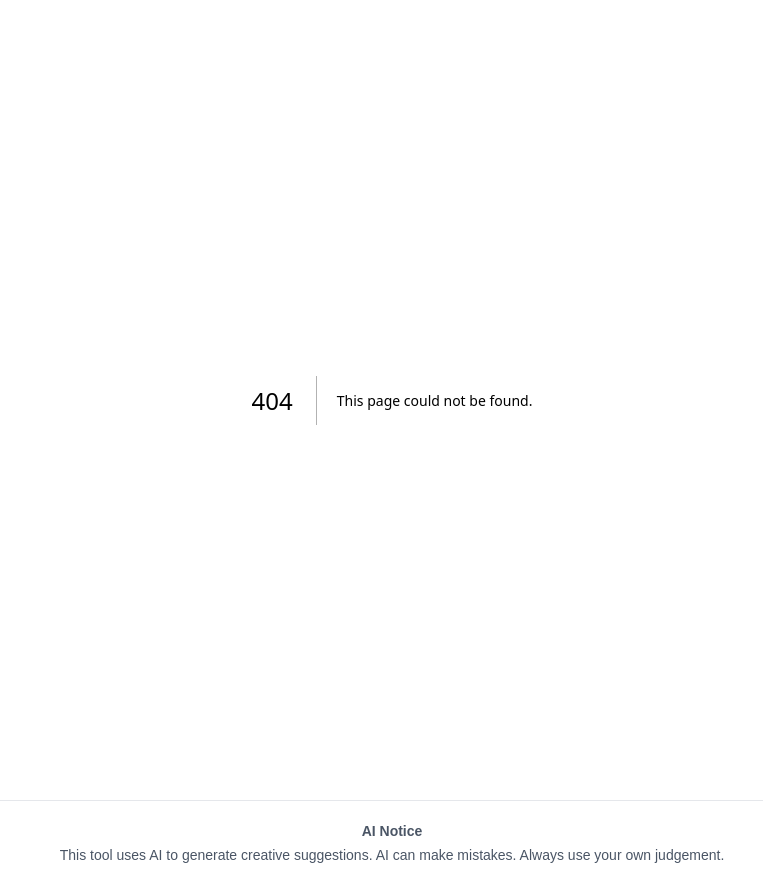
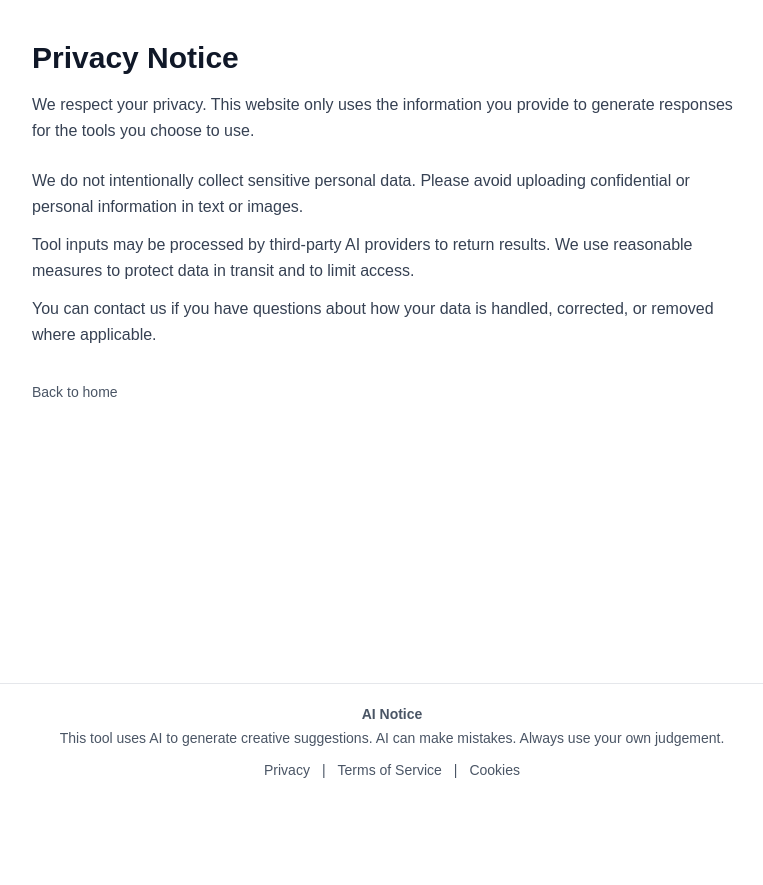
Before and after one commit to MichelleTSlee/art-title-generator, a Next.js app: page /privacy in a window 1280 px wide. Before the commit this address had no page. Shown: the whole page, without its empty margins (248-1011 px from the left). After the commit the page ends 800 px from the top, so only its background shows below. Built offline with nearby package versions, Linux system fonts and the light colour scheme.

Commit message:
Added ToS etc.

```diff
--- /dev/null
+++ b/src/app/cookies/page.tsx
@@ -0,0 +1,30 @@
+import Link from "next/link";
+
+export default function CookiesPage() {
+  return (
+    <main className="mx-auto max-w-3xl px-4 py-10 sm:px-6">
+      <h1 className="text-2xl sm:text-3xl font-semibold text-gray-900">Cookies</h1>
+      <p className="mt-4 text-gray-700 leading-relaxed">
+        This website may use essential cookies or similar technologies to help the site function and improve reliability.
+      </p>
+
+      <section className="mt-6 space-y-3 text-gray-700 leading-relaxed">
+        <p>
+          We do not use cookies to build detailed advertising profiles. Any analytics, where enabled, are used to understand general usage patterns.
+        </p>
+        <p>
+          You can control cookies through your browser settings, including blocking or deleting them. Some site features may not work correctly if cookies are disabled.
+        </p>
+        <p>
+          Continued use of the website indicates acceptance of this cookies notice.
+        </p>
+      </section>
+
+      <p className="mt-8">
+        <Link href="/" className="text-sm text-gray-600 hover:text-gray-900 hover:underline underline-offset-2">
+          Back to home
+        </Link>
+      </p>
+    </main>
+  );
+}
--- a/src/app/layout.tsx
+++ b/src/app/layout.tsx
@@ -1,5 +1,6 @@
 import "./globals.css";
 import type { Metadata } from "next";
+import Link from "next/link";
 
 export const metadata: Metadata = {
   title: "Abstract Horizons Tools",
@@ -28,6 +29,27 @@ export default function RootLayout({
             <p className="mt-1 max-w-3xl mx-auto">
               This tool uses AI to generate creative suggestions. AI can make mistakes. Always use your own judgement.
             </p>
+            <nav aria-label="Legal links" className="mt-3">
+              <ul className="flex flex-wrap items-center justify-center gap-x-3 gap-y-1 text-sm">
+                <li>
+                  <Link href="/privacy" className="hover:text-gray-900 underline-offset-2 hover:underline">
+                    Privacy
+                  </Link>
+                </li>
+                <li aria-hidden="true">|</li>
+                <li>
+                  <Link href="/terms" className="hover:text-gray-900 underline-offset-2 hover:underline">
+                    Terms of Service
+                  </Link>
+                </li>
+                <li aria-hidden="true">|</li>
+                <li>
+                  <Link href="/cookies" className="hover:text-gray-900 underline-offset-2 hover:underline">
+                    Cookies
+                  </Link>
+                </li>
+              </ul>
+            </nav>
           </footer>
         </div>
       </body>
--- /dev/null
+++ b/src/app/privacy/page.tsx
@@ -0,0 +1,30 @@
+import Link from "next/link";
+
+export default function PrivacyPage() {
+  return (
+    <main className="mx-auto max-w-3xl px-4 py-10 sm:px-6">
+      <h1 className="text-2xl sm:text-3xl font-semibold text-gray-900">Privacy Notice</h1>
+      <p className="mt-4 text-gray-700 leading-relaxed">
+        We respect your privacy. This website only uses the information you provide to generate responses for the tools you choose to use.
+      </p>
+
+      <section className="mt-6 space-y-3 text-gray-700 leading-relaxed">
+        <p>
+          We do not intentionally collect sensitive personal data. Please avoid uploading confidential or personal information in text or images.
+        </p>
+        <p>
+          Tool inputs may be processed by third-party AI providers to return results. We use reasonable measures to protect data in transit and to limit access.
+        </p>
+        <p>
+          You can contact us if you have questions about how your data is handled, corrected, or removed where applicable.
+        </p>
+      </section>
+
+      <p className="mt-8">
+        <Link href="/" className="text-sm text-gray-600 hover:text-gray-900 hover:underline underline-offset-2">
+          Back to home
+        </Link>
+      </p>
+    </main>
+  );
+}
--- /dev/null
+++ b/src/app/terms/page.tsx
@@ -0,0 +1,30 @@
+import Link from "next/link";
+
+export default function TermsPage() {
+  return (
+    <main className="mx-auto max-w-3xl px-4 py-10 sm:px-6">
+      <h1 className="text-2xl sm:text-3xl font-semibold text-gray-900">Terms of Service</h1>
+      <p className="mt-4 text-gray-700 leading-relaxed">
+        By using this site, you agree to use it lawfully and responsibly.
+      </p>
+
+      <section className="mt-6 space-y-3 text-gray-700 leading-relaxed">
+        <p>
+          The tools provide creative guidance only. Outputs are generated by AI and may be inaccurate, incomplete, or unsuitable for your purpose.
+        </p>
+        <p>
+          You are responsible for how you use any suggestions, text, or ideas produced by the tools. Always apply your own judgement.
+        </p>
+        <p>
+          We may update or withdraw features at any time and may revise these terms when needed.
+        </p>
+      </section>
+
+      <p className="mt-8">
+        <Link href="/" className="text-sm text-gray-600 hover:text-gray-900 hover:underline underline-offset-2">
+          Back to home
+        </Link>
+      </p>
+    </main>
+  );
+}
```
